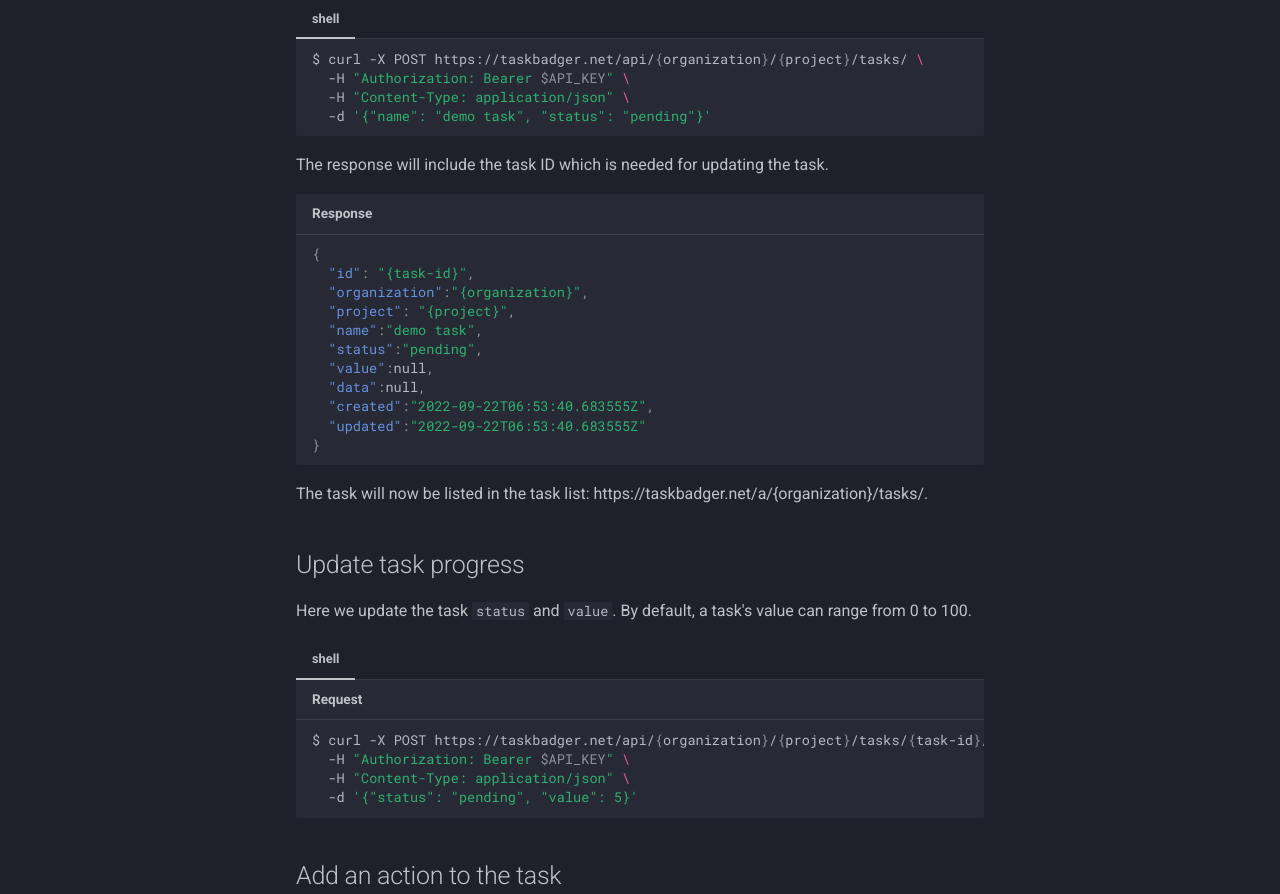
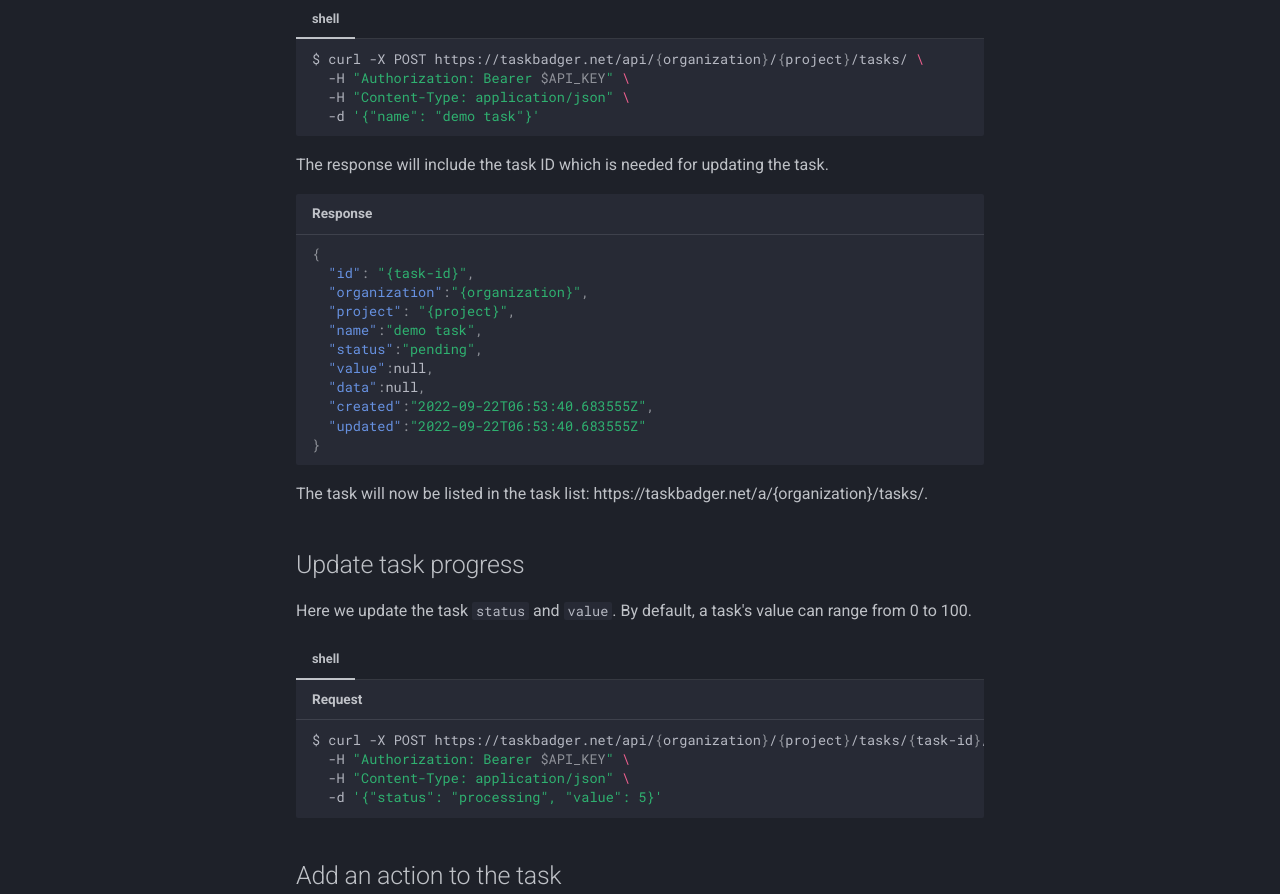
Before and after one commit to taskbadger/taskbadger-docs, an MkDocs documentation site: the page built from docs/index.md, in a window 1280 px wide and 1400 px high. Shown: the part 339-1233 px from the top of the window. Built offline with MkDocs 1.6.1 and Material for MkDocs 9.7.7, drawn with Linux system fonts in a browser that asks for light colours.

Commit message:
tweak quickstart

````diff
--- a/docs/index.md
+++ b/docs/index.md
@@ -16,7 +16,7 @@
     $ curl -X POST https://taskbadger.net/api/{organization}/{project}/tasks/ \
       -H "Authorization: Bearer $API_KEY" \
       -H "Content-Type: application/json" \
-      -d '{"name": "demo task", "status": "pending"}'
+      -d '{"name": "demo task"}'
     ```
 
 The response will include the task ID which is needed for updating the task.
@@ -48,7 +48,7 @@
     $ curl -X POST https://taskbadger.net/api/{organization}/{project}/tasks/{task-id}/ \
       -H "Authorization: Bearer $API_KEY" \
       -H "Content-Type: application/json" \
-      -d '{"status": "pending", "value": 5}'
+      -d '{"status": "processing", "value": 5}'
     ```
 
 ## Add an action to the task
````
